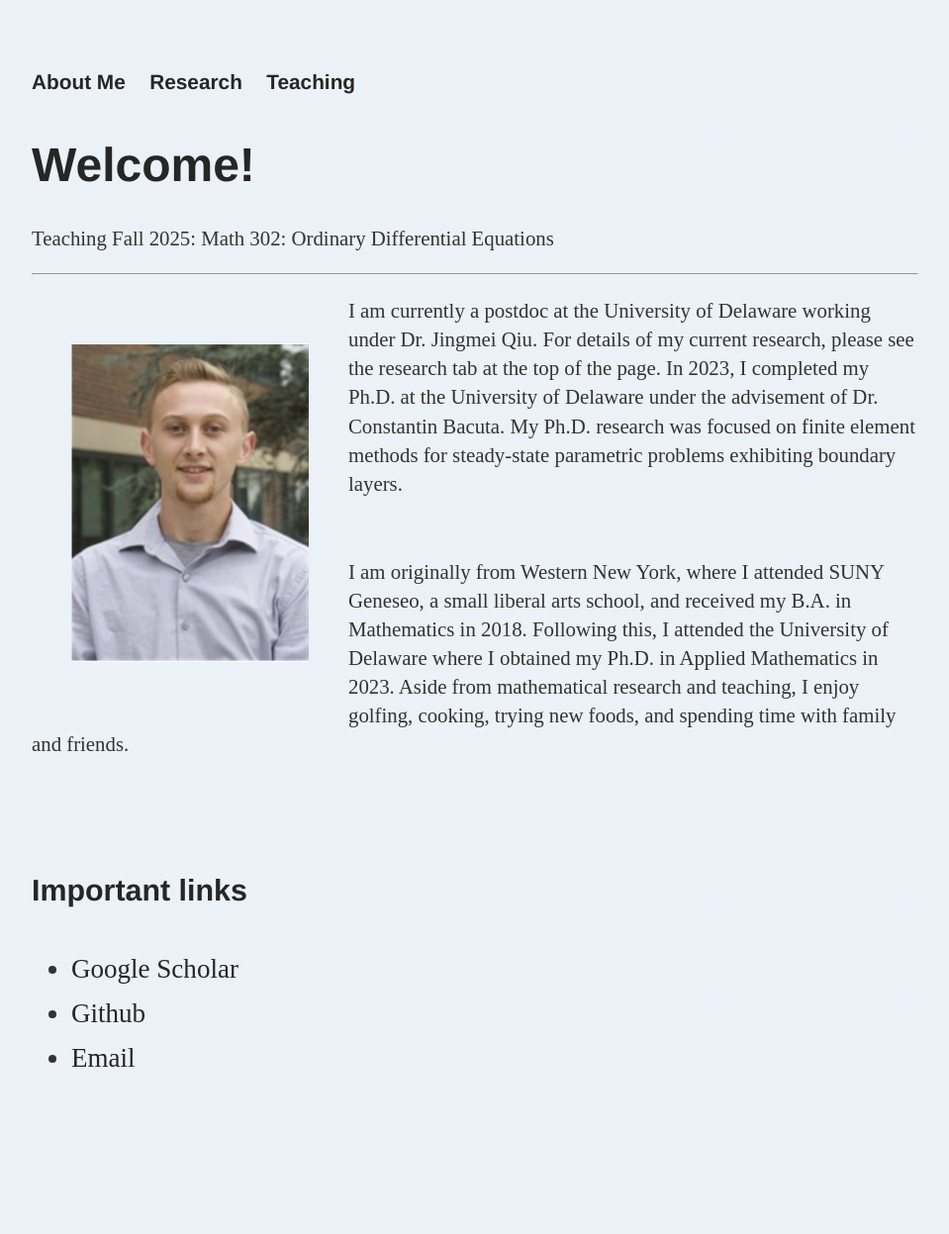
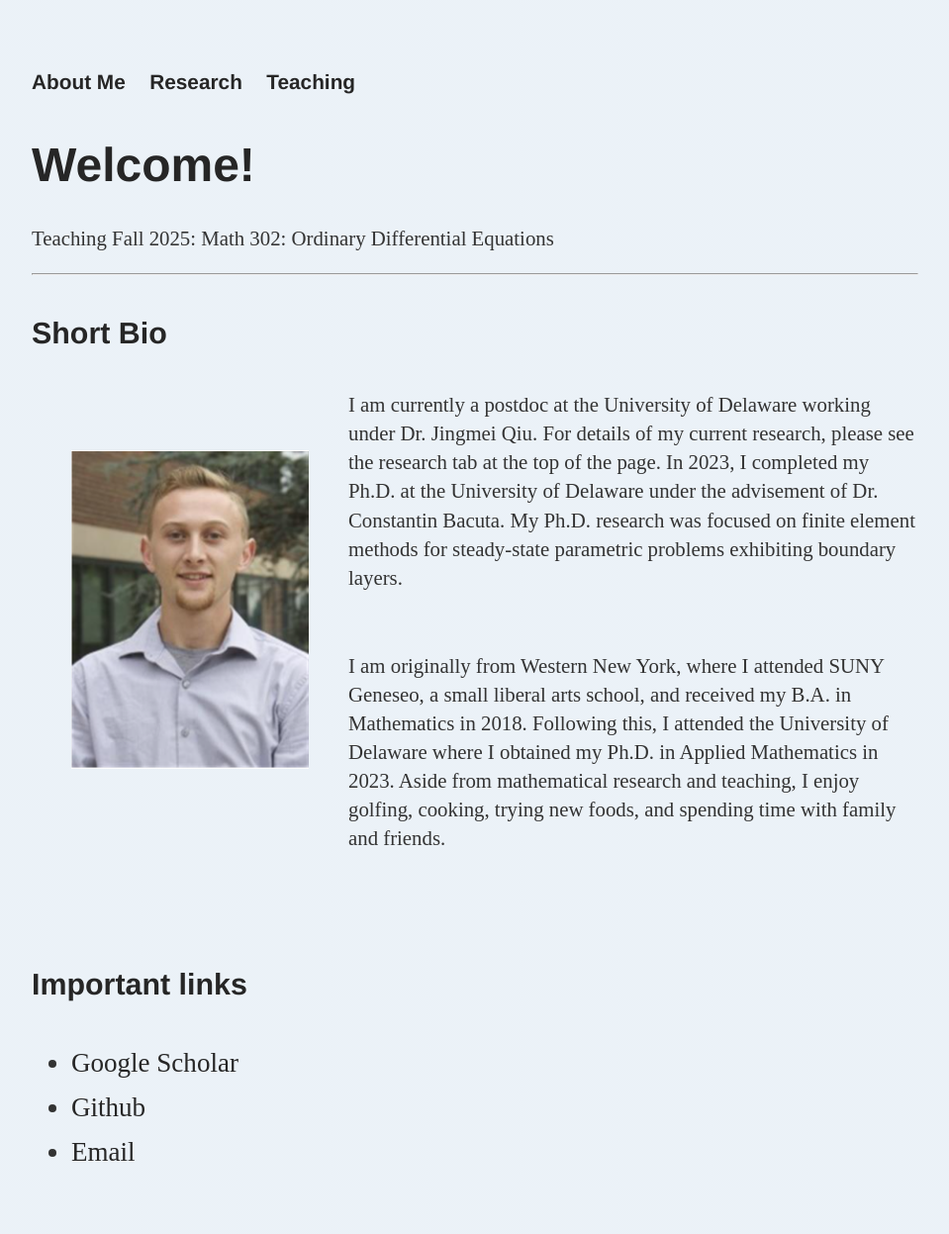
Before and after one commit to dhayes95/dhayes95.github.io, a Jekyll site: the page built from index.html, in a window 1280 px wide. Shown: the whole page at 99% size, without its empty margins (160-1119 px from the left). Built offline with Jekyll 4.4.1, drawn with Linux system fonts in a browser that asks for light colours; before the commit the page ends 1152 px from its top, so only the background shows below that.

Commit message:
Update index.html

```diff
--- a/index.html
+++ b/index.html
@@ -8,7 +8,7 @@ title: Dan Hayes
 	<p> Teaching Fall 2025: Math 302: Ordinary Differential Equations</p>
 	<hr>
 
-
+	<h4>Short Bio</h4>
 	<p style="padding:40px; float:left;"><img src="HeadShotDan.PNG" height= "auto" width="240"></p>
 	<p>
 	I am currently a postdoc at the University of Delaware working under Dr. Jingmei Qiu. For details of my current research, please see the research tab at the top of the page. In 2023, I completed my Ph.D. at the University of Delaware under the advisement of Dr. Constantin Bacuta.
```
